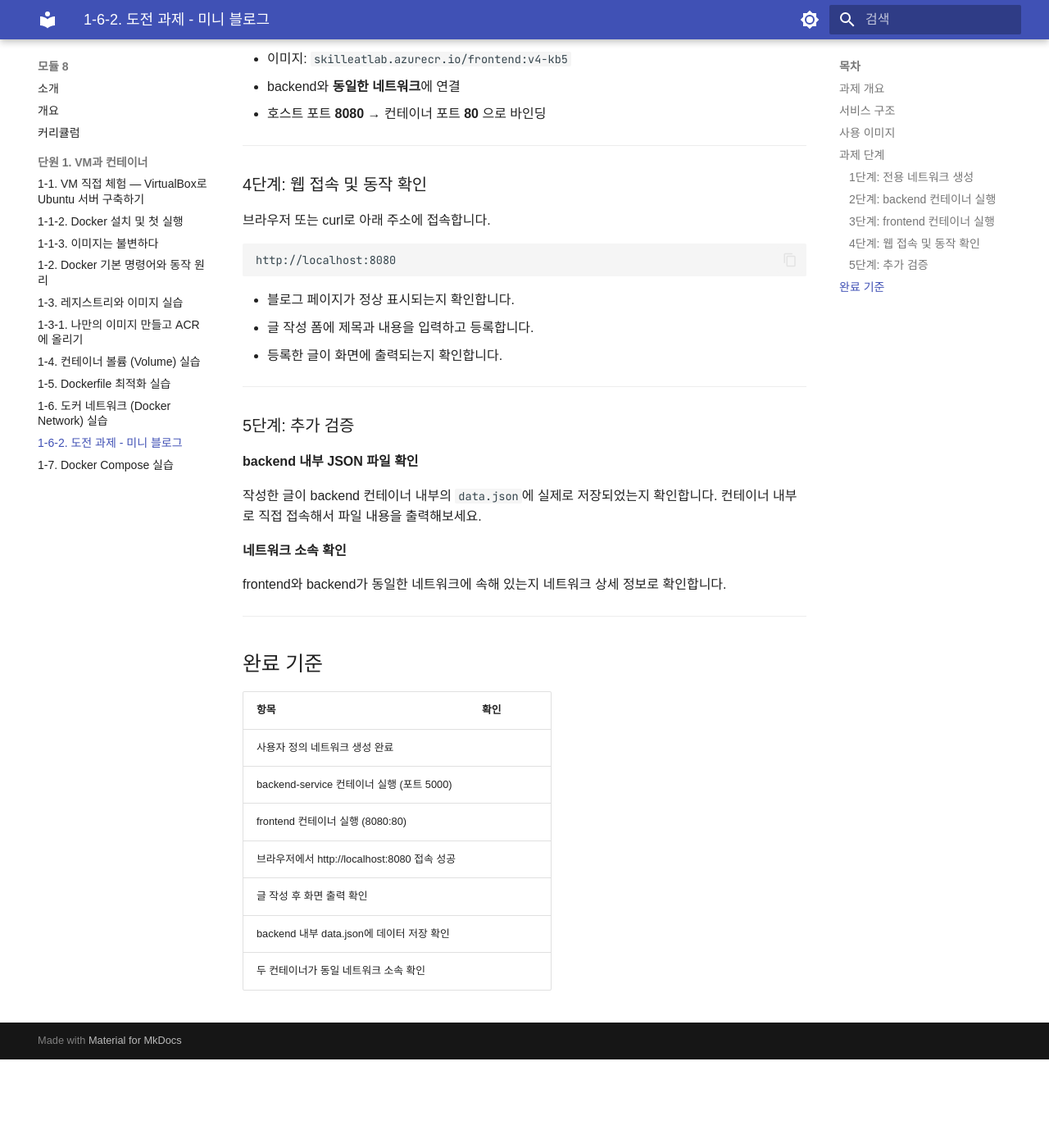
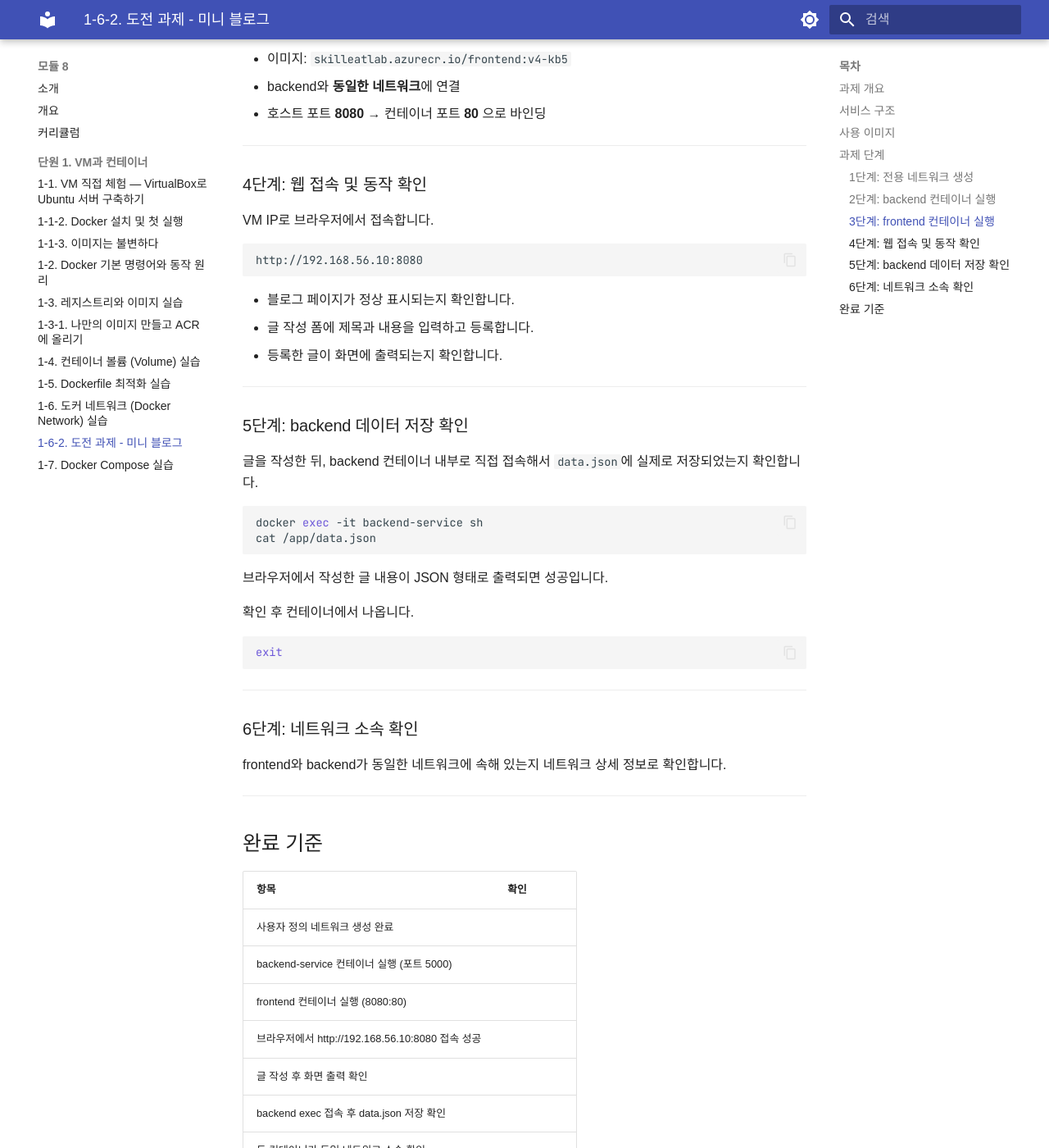
Before and after one commit to skilleat-labs/docker-k8s-labs, an MkDocs documentation site: the page built from docs/modules/module8/1-6-2.md, in a window 1280 px wide and 1400 px high, scrolled down 1760 px. Shown: the whole window at 82% size. Built offline with MkDocs 1.6.1 and Material for MkDocs 9.7.7, drawn with Linux system fonts in a browser that asks for light colours; some web fonts are replaced; before the commit the page ends 3052 px from its top, so only the background shows below that.

Commit message:
1-6-2: 4단계 VM IP 접속, 5단계 exec data.json 확인, 6단계로 분리
Co-Authored-By: Claude Sonnet 4.6 <noreply@anthropic.com>

````diff
--- a/docs/modules/module8/1-6-2.md
+++ b/docs/modules/module8/1-6-2.md
@@ -72,10 +72,10 @@ frontend와 backend가 서로 이름으로 통신할 수 있도록 사용자 정
 
 ### 4단계: 웹 접속 및 동작 확인
 
-브라우저 또는 curl로 아래 주소에 접속합니다.
+VM IP로 브라우저에서 접속합니다.
 
 ```
-http://localhost:8080
+http://192.168.56.10:8080
 ```
 
 - 블로그 페이지가 정상 표시되는지 확인합니다.
@@ -84,14 +84,26 @@ http://localhost:8080
 
 ---
 
-### 5단계: 추가 검증
+### 5단계: backend 데이터 저장 확인
 
-**backend 내부 JSON 파일 확인**
+글을 작성한 뒤, backend 컨테이너 내부로 직접 접속해서 `data.json`에 실제로 저장되었는지 확인합니다.
 
-작성한 글이 backend 컨테이너 내부의 `data.json`에 실제로 저장되었는지 확인합니다.
-컨테이너 내부로 직접 접속해서 파일 내용을 출력해보세요.
+```bash
+docker exec -it backend-service sh
+cat /app/data.json
+```
 
-**네트워크 소속 확인**
+브라우저에서 작성한 글 내용이 JSON 형태로 출력되면 성공입니다.
+
+확인 후 컨테이너에서 나옵니다.
+
+```bash
+exit
+```
+
+---
+
+### 6단계: 네트워크 소속 확인
 
 frontend와 backend가 동일한 네트워크에 속해 있는지 네트워크 상세 정보로 확인합니다.
 
@@ -104,7 +116,7 @@ frontend와 backend가 동일한 네트워크에 속해 있는지 네트워크
 | 사용자 정의 네트워크 생성 완료 | |
 | backend-service 컨테이너 실행 (포트 5000) | |
 | frontend 컨테이너 실행 (8080:80) | |
-| 브라우저에서 http://localhost:8080 접속 성공 | |
+| 브라우저에서 http://192.168.56.10:8080 접속 성공 | |
 | 글 작성 후 화면 출력 확인 | |
-| backend 내부 data.json에 데이터 저장 확인 | |
+| backend exec 접속 후 data.json 저장 확인 | |
 | 두 컨테이너가 동일 네트워크 소속 확인 | |
````
